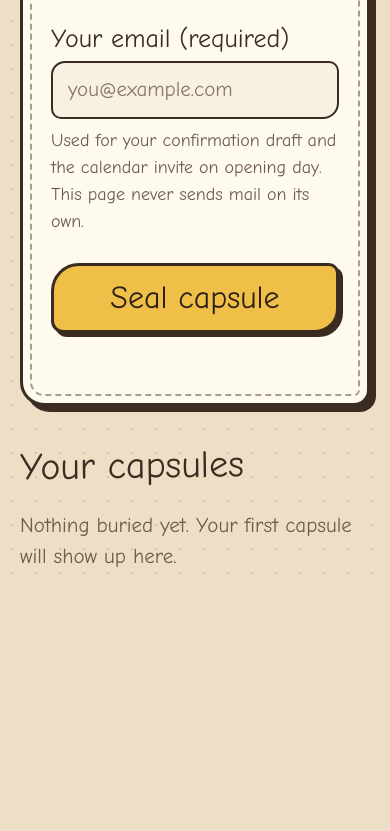
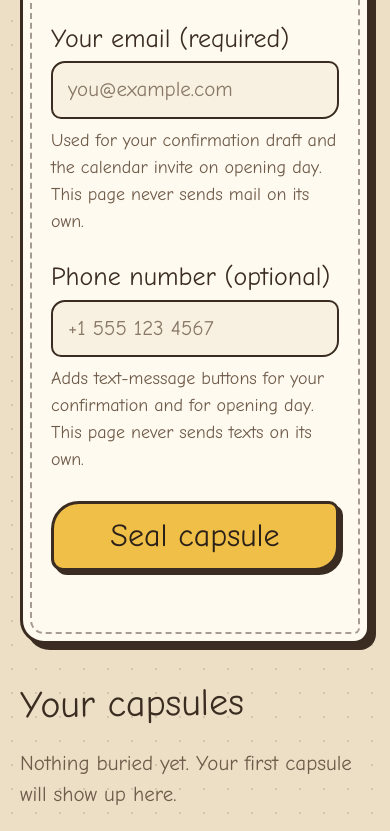
Before and after one commit to bnguyen7393-ux/Hackathon, a plain HTML site: page page.html in a window 390 px wide. Shown: the part 1311-2142 px from the top of the page. Before the commit the page ends 1904 px from the top, so only its background shows below. Drawn offline with Linux system fonts and the light colour scheme; a script that the page names is missing.

Commit message:
added phone number

```diff
--- a/page.html
+++ b/page.html
@@ -79,7 +79,11 @@
             This page never sends mail on its own.
           </div>
         </div>
-
+         <div>
+        <label for="phone">Phone number (optional)</label>
+        <input id="phone" type="tel" autocomplete="tel" placeholder="+1 555 123 4567">
+        <div class="hint">Adds text-message buttons for your confirmation and for opening day. This page never sends texts on its own.</div>
+        </div>
         <div>
           <button class="seal" id="seal" type="button">Seal capsule</button>
           <div class="err" id="err" role="alert"></div>
```
